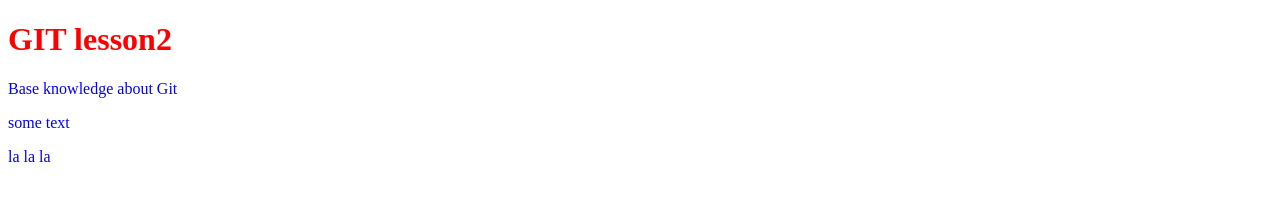
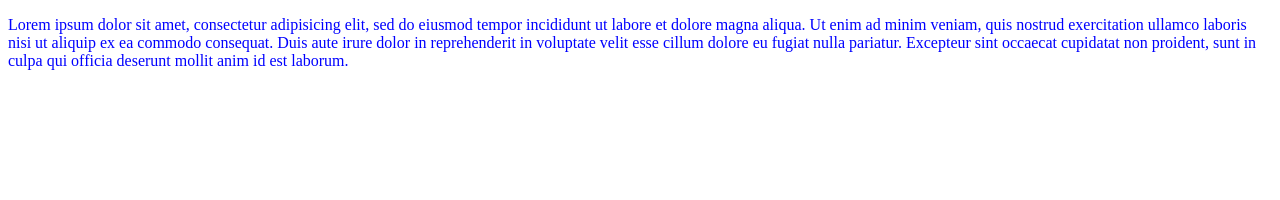
Before and after one commit to elaganovskis/site, a plain HTML site: page loftblog/index.html in a window 1280 px wide. Drawn offline with Linux system fonts and the light colour scheme.

Commit message:
fourth commit

```diff
--- a/loftblog/index.html
+++ b/loftblog/index.html
@@ -5,9 +5,11 @@
 	<link rel="stylesheet" type="text/css" href="css/style.css">
 </head>
 <body>
-	<h1>GIT lesson2</h1>
-	<p>Base knowledge about Git</p>
-	<p>some text</p>
-	<p>la la la</p>
+	<p>Lorem ipsum dolor sit amet, consectetur adipisicing elit, sed do eiusmod
+	tempor incididunt ut labore et dolore magna aliqua. Ut enim ad minim veniam,
+	quis nostrud exercitation ullamco laboris nisi ut aliquip ex ea commodo
+	consequat. Duis aute irure dolor in reprehenderit in voluptate velit esse
+	cillum dolore eu fugiat nulla pariatur. Excepteur sint occaecat cupidatat non
+	proident, sunt in culpa qui officia deserunt mollit anim id est laborum.</p>
 </body>
 </html>
```
